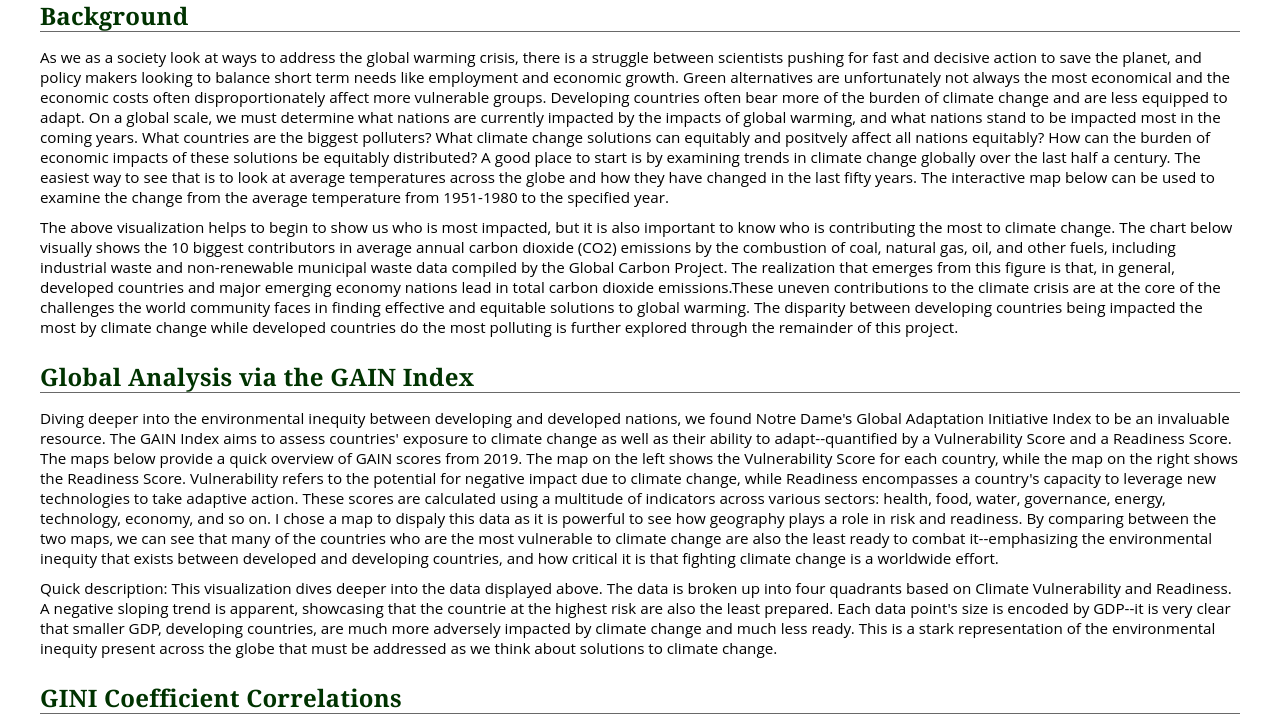
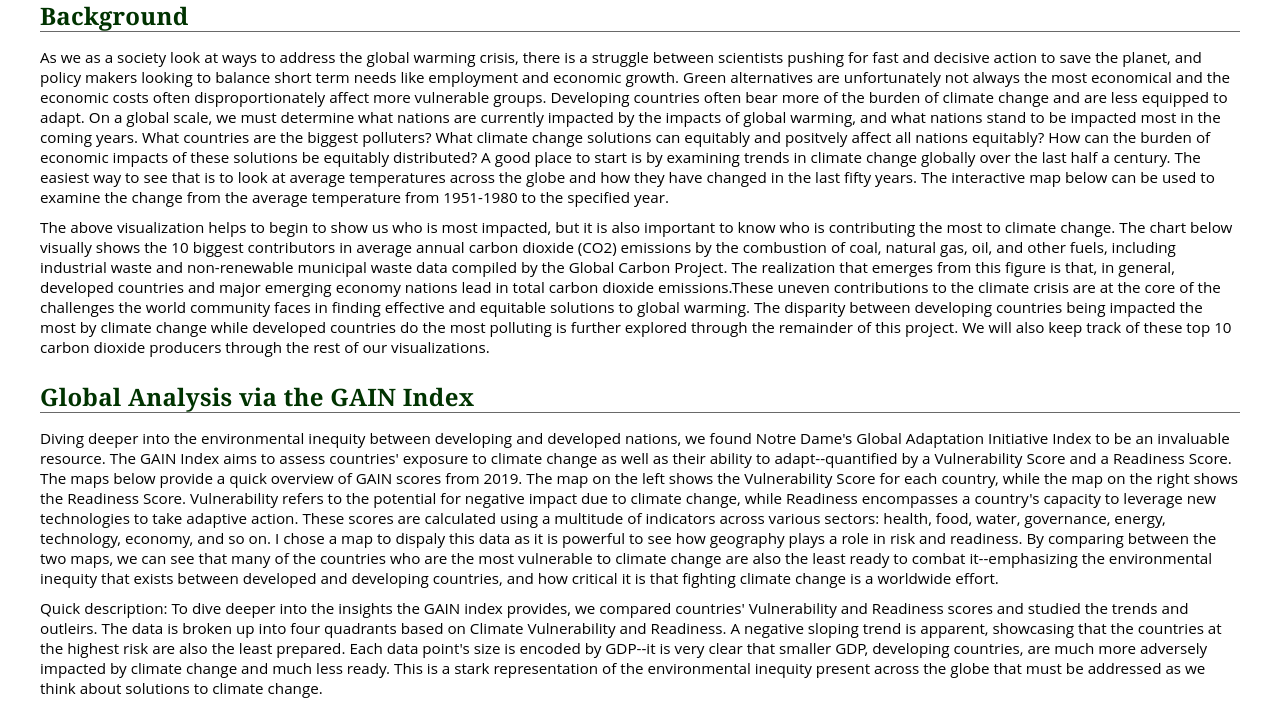
Before and after one commit to cse412-21w/environmental-equity, a website built with Parcel: page docs/index.html in a window 1280 px wide. Shown: the part 62-787 px from the top of the page. Built offline with nearby package versions, Linux system fonts and the light colour scheme.

Commit message:
Update index.html

```diff
--- a/docs/index.html
+++ b/docs/index.html
@@ -54,7 +54,7 @@
                 non-renewable municipal waste data compiled by the Global Carbon Project. The realization that emerges from this figure is that, in general, developed
                 countries and major emerging economy nations lead in total carbon dioxide emissions.These uneven contributions to the climate crisis
                 are at the core of the challenges the world community faces in finding effective and equitable solutions to global warming. The disparity between developing countries being impacted the most by climate change
-          while developed countries do the most polluting is further explored through the remainder of this project.</p>
+          while developed countries do the most polluting is further explored through the remainder of this project. We will also keep track of these top 10 carbon dioxide producers through the rest of our visualizations.</p>
       </section>
               <section>
             <div class='tableauPlaceholder' id='viz1614375162275' style='position: relative'>
@@ -133,6 +133,11 @@
        </section>
 
     <section id = "GAINindex2">
+        <p>Quick description: To dive deeper into the insights the GAIN index provides, we compared countries' Vulnerability and Readiness scores and studied the trends and outleirs. The data is broken up into four quadrants based on Climate
+        Vulnerability and Readiness. A negative sloping trend is apparent, showcasing that the countries at the highest risk are also the least prepared. Each
+        data point's size is encoded by GDP--it is very clear that smaller GDP, developing countries, are much more adversely impacted by climate change and much
+        less ready. This is a stark representation of the environmental inequity present across the globe that must be addressed as we think about solutions
+        to climate change. </p>
           <div class='tableauPlaceholder' id='viz1614296573109' style='position: relative'>
               <noscript>
                   <a href='#'>
@@ -160,11 +165,6 @@
             scriptElement.src = 'https://public.tableau.com/javascripts/api/viz_v1.js';
             vizElement.parentNode.insertBefore(scriptElement, vizElement);
         </script>
-          <p>Quick description: This visualization dives deeper into the data displayed above. The data is broken up into four quadrants based on Climate
-        Vulnerability and Readiness. A negative sloping trend is apparent, showcasing that the countrie at the highest risk are also the least prepared. Each
-        data point's size is encoded by GDP--it is very clear that smaller GDP, developing countries, are much more adversely impacted by climate change and much
-        less ready. This is a stark representation of the environmental inequity present across the globe that must be addressed as we think about solutions
-        to climate change. </p>
         </section>
 
       <section id = "giniComparisons">
```
